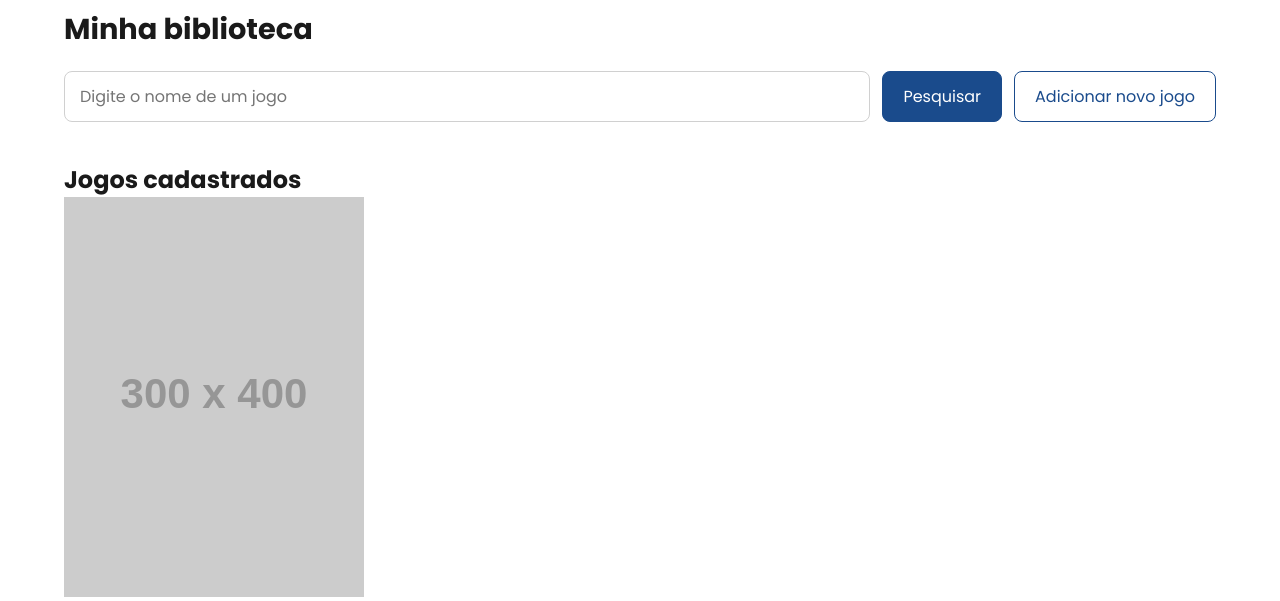
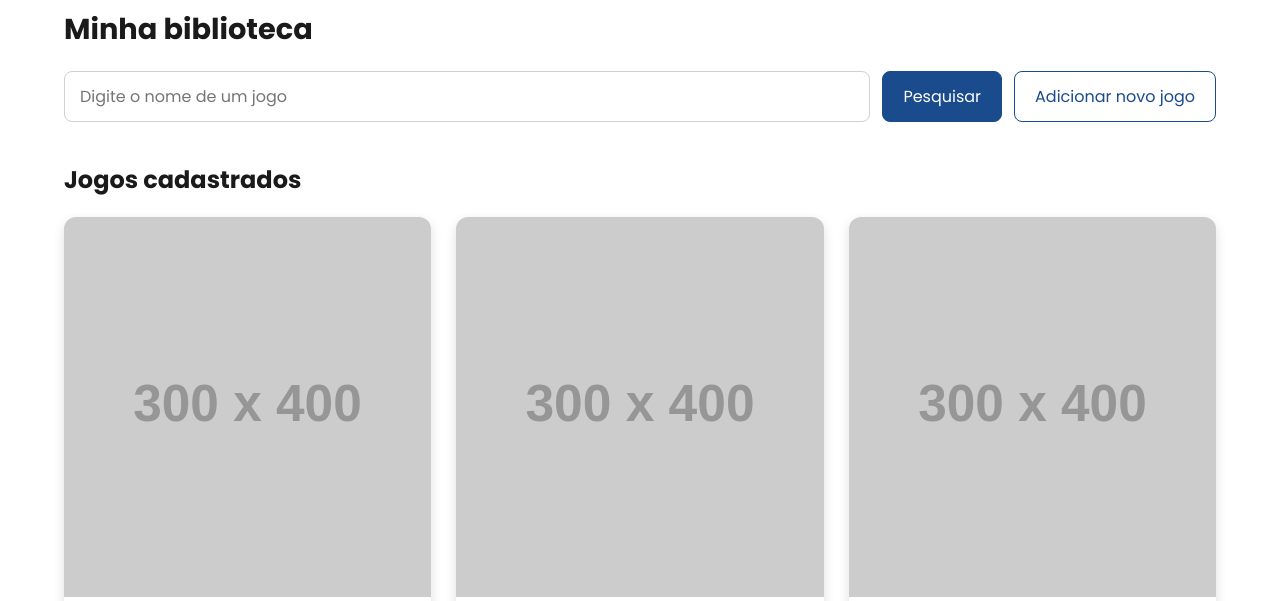
Before and after one commit to ProfPedroFlores/GameHub, a plain HTML site: page public/index.html in a window 1280 px wide. Shown: the part 172-773 px from the top of the page. Drawn offline with Linux system fonts and the light colour scheme; placeholder pictures from the web are drawn by us.

Commit message:
style: cria grid para os cards

```diff
--- a/public/css/style.css
+++ b/public/css/style.css
@@ -117,3 +117,33 @@ main section:first-child button:hover {
     background-color: #1a4b8c;
     color: #ffffff;
 }
+
+/* ========================================
+   GRID DE JOGOS
+   ======================================== */
+
+#gridJogos {
+    display: grid;
+    grid-template-columns: repeat(3, 1fr);
+    gap: 25px;
+    margin-top: 20px;
+}
+
+/* ========================================
+   CARD DOS JOGOS
+   ======================================== */
+
+.card-jogo {
+    position: relative;
+    overflow: hidden;
+    border-radius: 12px;
+    background-color: #ffffff;
+    box-shadow: 0 4px 12px rgba(0, 0, 0, 0.12);
+}
+
+.card-jogo > img {
+    display: block;
+    width: 100%;
+    height: 380px;
+    object-fit: cover;
+}
```
